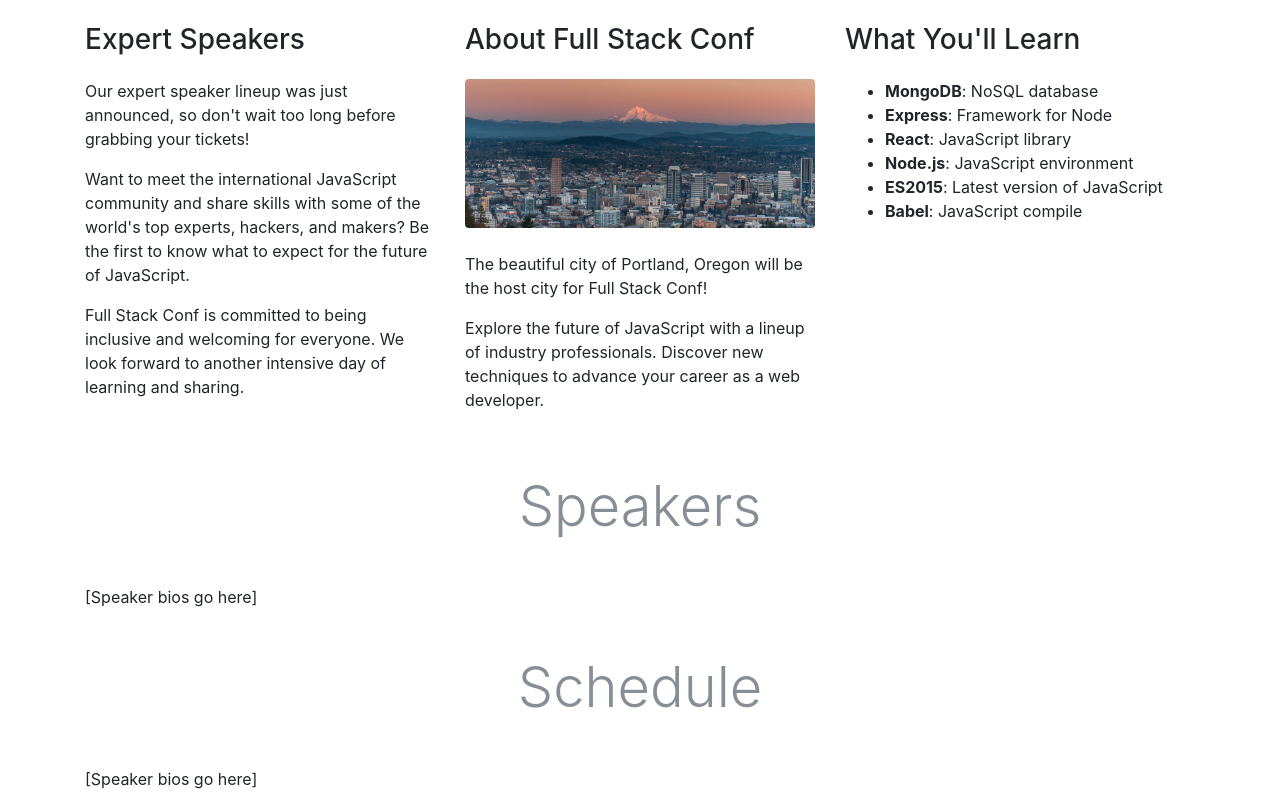
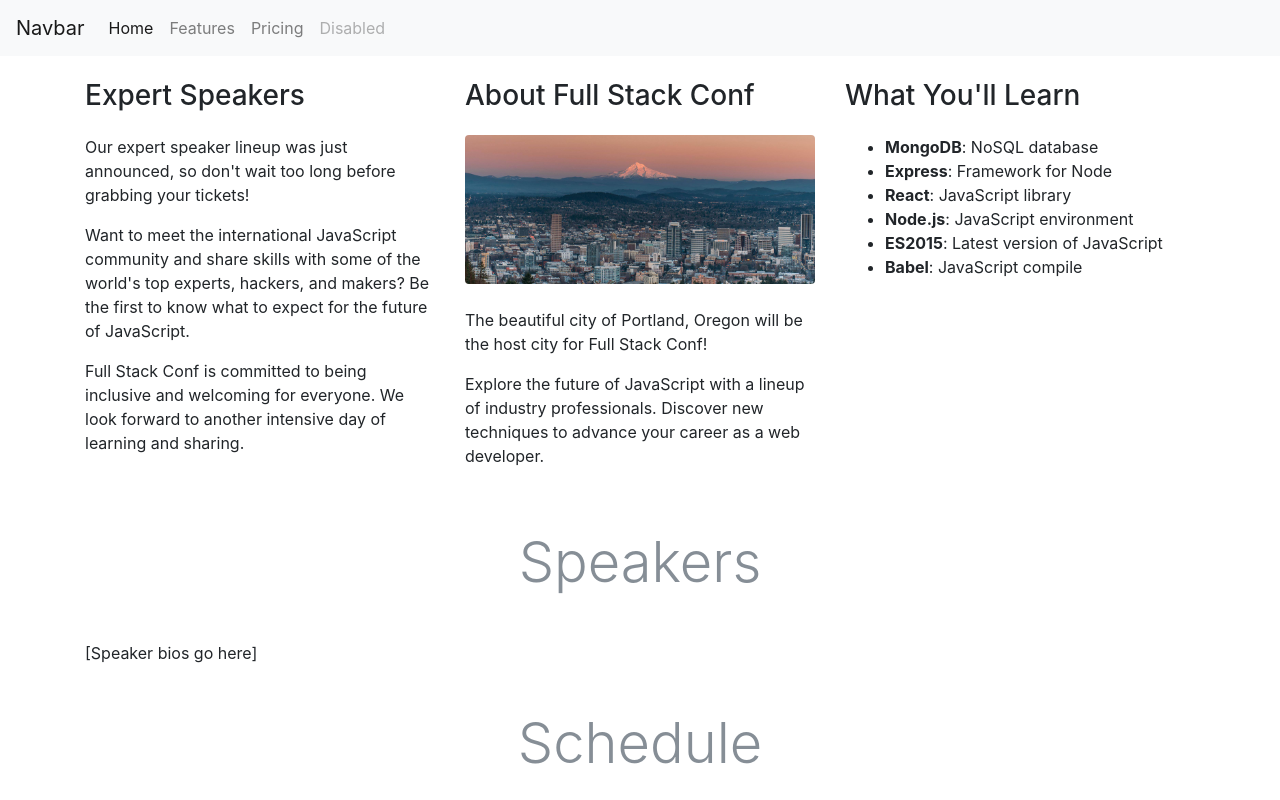
Before and after one commit to g-galvez2018/Full-Stack-Conf---Bootstrap, a plain HTML site: page index.html in a window 1280 px wide. Shown: the top 800 px of the page. Drawn offline with nearby package versions, Linux system fonts and the light colour scheme.

Commit message:
added nav bar

```diff
--- a/index.html
+++ b/index.html
@@ -10,6 +10,24 @@
     <link rel="stylesheet" href="https://maxcdn.bootstrapcdn.com/bootstrap/4.0.0-beta/css/bootstrap.min.css" integrity="sha384-/Y6pD6FV/Vv2HJnA6t+vslU6fwYXjCFtcEpHbNJ0lyAFsXTsjBbfaDjzALeQsN6M" crossorigin="anonymous">
   </head>
   <body>
+    <!-- navbar -->
+    <nav class="navbar navbar-expand-lg navbar-light bg-light">
+      <a class="navbar-brand" href="#">Navbar</a>
+      <button class="navbar-toggler" type="button" data-toggle="collapse" data-target="#navbarNavAltMarkup" aria-controls="navbarNavAltMarkup" aria-expanded="false" aria-label="Toggle navigation">
+        <span class="navbar-toggler-icon"></span>
+      </button>
+      <div class="collapse navbar-collapse" id="navbarNavAltMarkup">
+        <div class="navbar-nav">
+          <a class="nav-item nav-link active" href="#">Home <span class="sr-only">(current)</span></a>
+          <a class="nav-item nav-link" href="#">Features</a>
+          <a class="nav-item nav-link" href="#">Pricing</a>
+          <a class="nav-item nav-link disabled" href="#" tabindex="-1" aria-disabled="true">Disabled</a>
+        </div>
+      </div>
+    </nav>
+
+
+    <!-- /navbar -->
     <div class="container pt-4">
      <!-- /about-->
       <div class="row">
```
